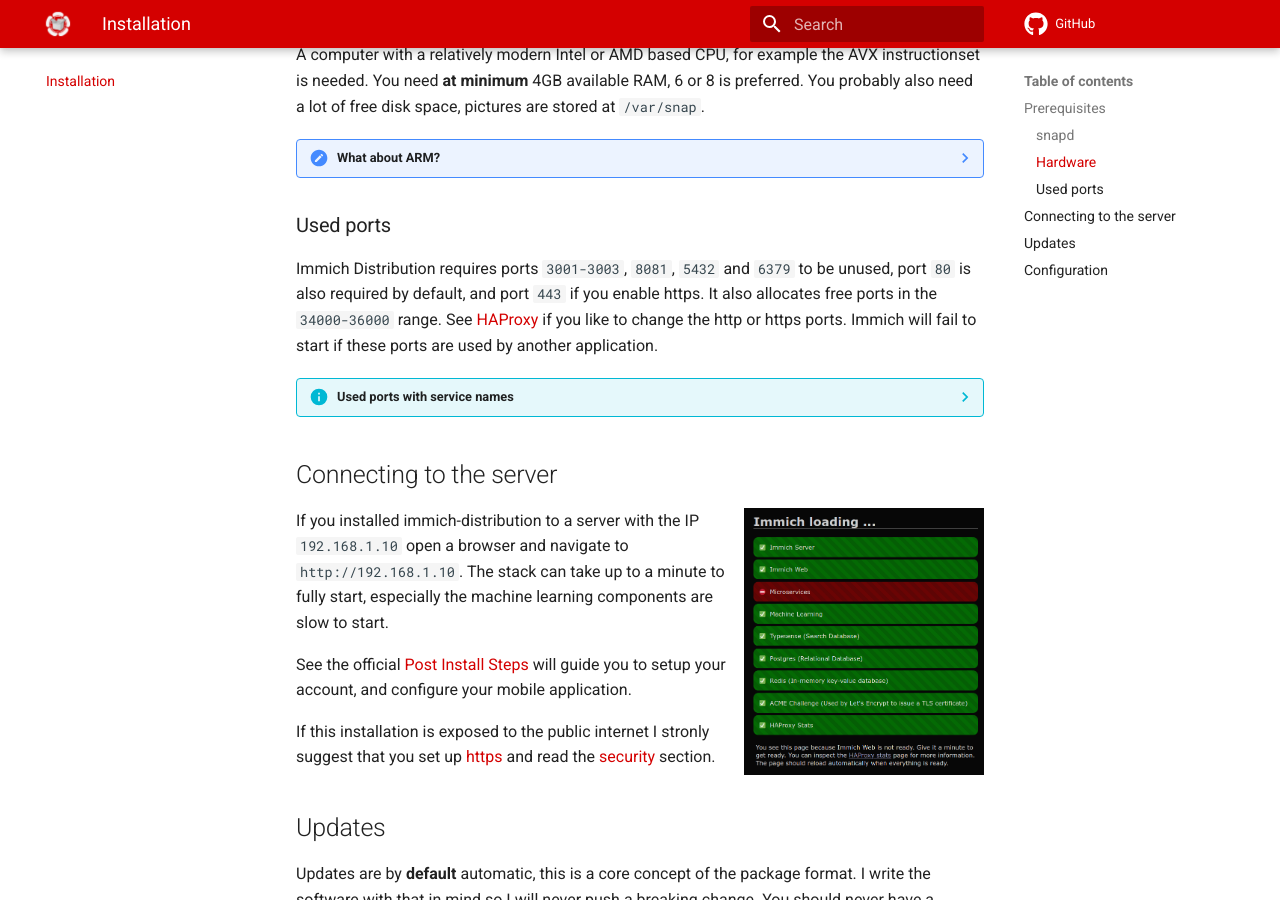
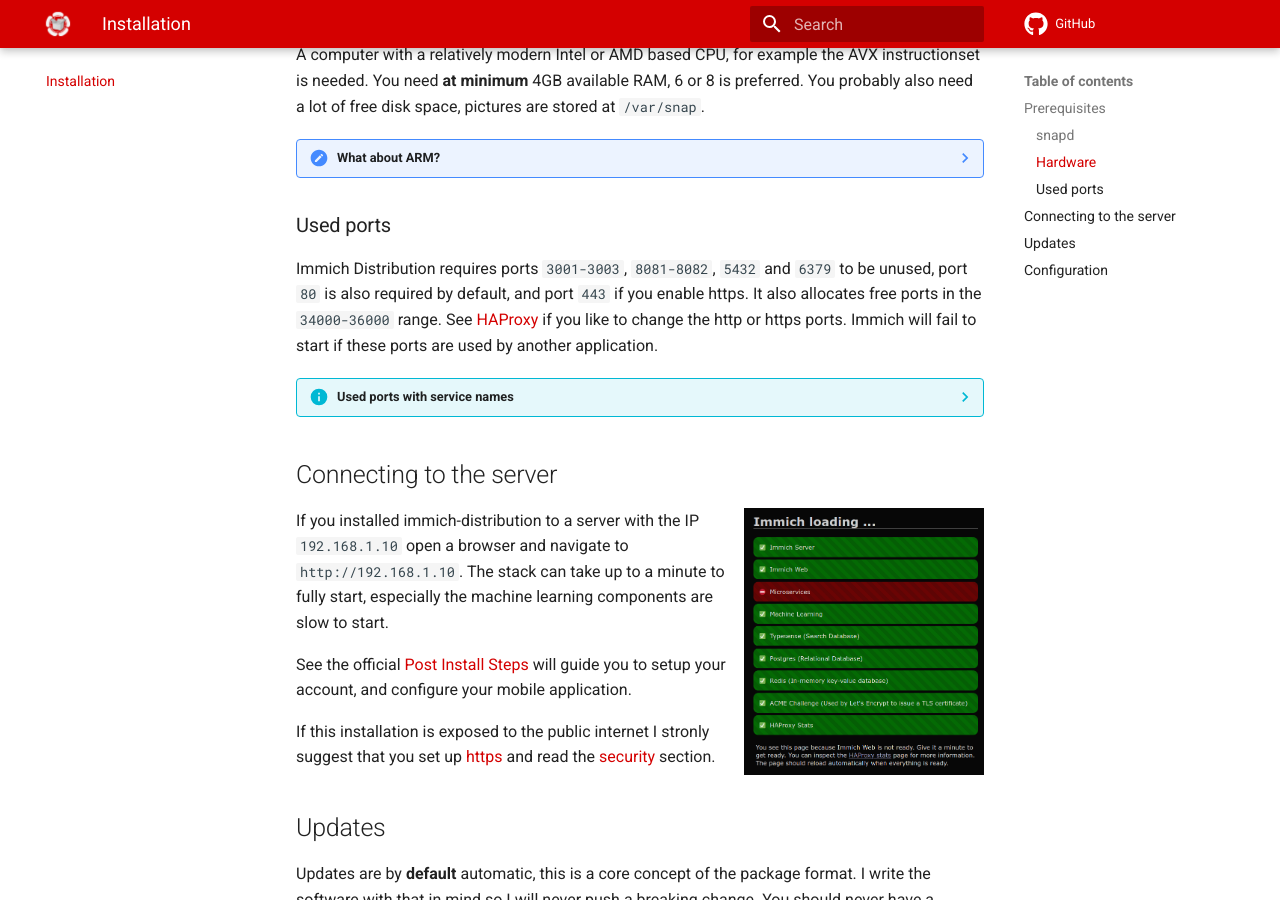
Before and after one commit to nsg/immich-distribution, an MkDocs documentation site: the page built from docs/docs/install.md, in a window 1280 px wide and 900 px high, scrolled down 1181 px. Built offline with MkDocs 1.6.1 and Material for MkDocs 9.7.7, drawn with Linux system fonts in a browser that asks for light colours; comment, search, counter and statistics services are not loaded.

```diff
--- a/docs/docs/install.md
+++ b/docs/docs/install.md
@@ -39,7 +39,7 @@
 
 ### Used ports
 
-Immich Distribution requires ports `3001-3003`, `8081`, `5432` and `6379` to be unused, port `80` is also required by default, and port `443` if you enable https. It also allocates free ports in the `34000-36000` range.
+Immich Distribution requires ports `3001-3003`, `8081-8082`, `5432` and `6379` to be unused, port `80` is also required by default, and port `443` if you enable https. It also allocates free ports in the `34000-36000` range.
 See [HAProxy](configuration/haproxy.md) if you like to change the http or https ports. Immich will fail to start if these ports are used by another application.
 
 ??? Info "Used ports with service names"
@@ -49,7 +49,7 @@
     | `80`   | all | YES | HAProxy - Reverse proxy |
     | `443`  | all | YES | HAProxy (only if HTTPS is enabled) |
     | `3001-3003` | lo | NO | Immich Services |
-    | `8081` | all | NO | Metrics (Prometheus) |
+    | `8081-8082` | all | NO | Metrics (Prometheus) |
     | `5432` | lo | NO | Postgres - Relation database |
     | `6379` | lo | NO | Redis - In-memory KV database |
     | `34000-36000` | all | YES | ACME certificate renewals (if enabled) |
```
Also changed, not shown: 2 other files.
